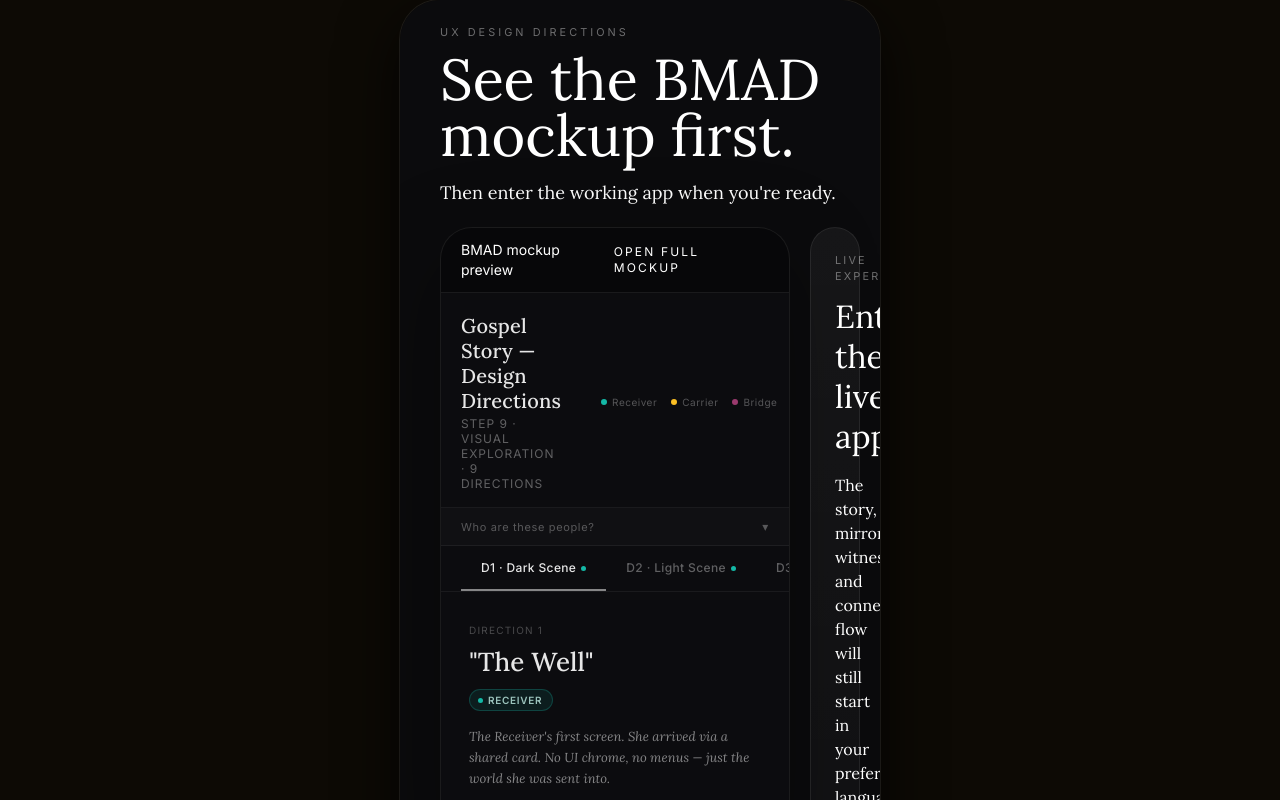
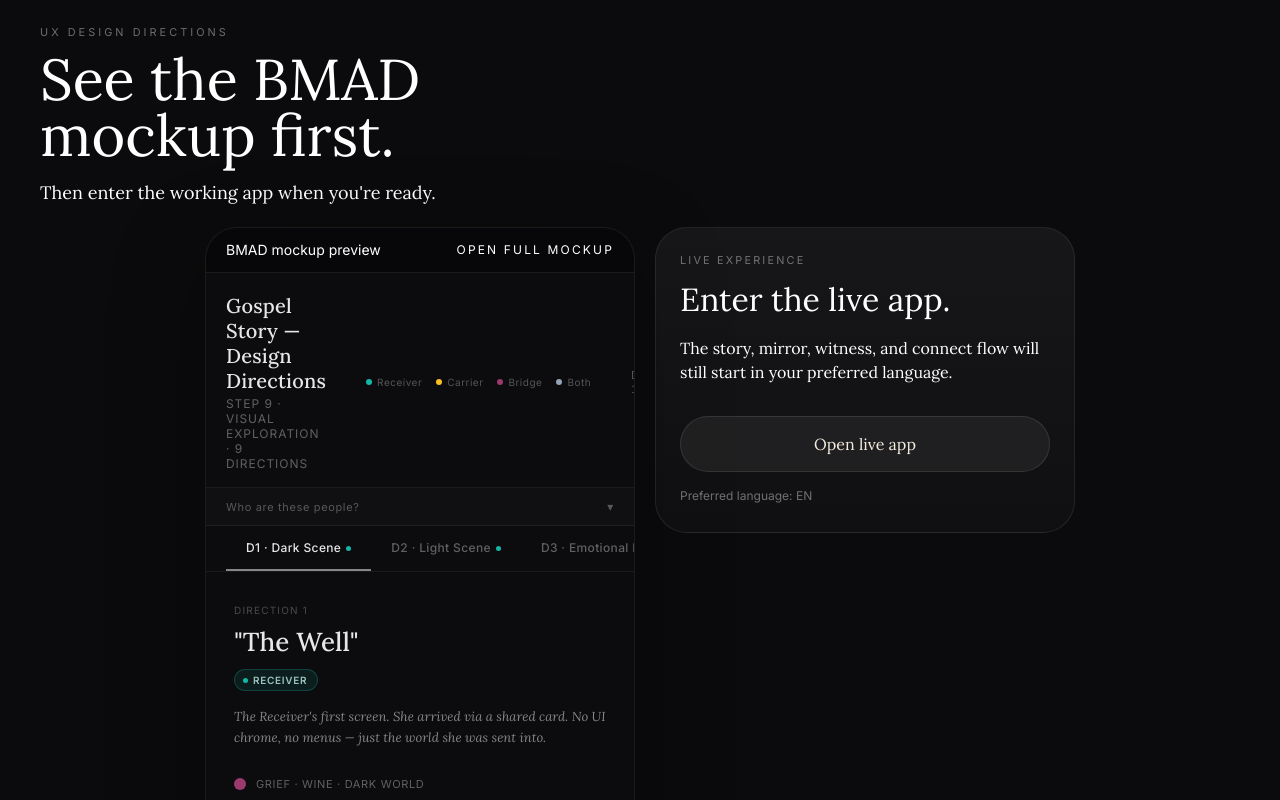
Before and after one commit to jeeminhan/jesus-story, a Next.js app: page / in a window 1280 px wide. Shown: the top 800 px of the page. Built offline with nearby package versions, Linux system fonts and the light colour scheme; no server answers; the database is empty.

Commit message:
Use full-width mockup entry layout

```diff
--- a/src/app/globals.css
+++ b/src/app/globals.css
@@ -87,6 +87,21 @@ body {
     overflow: hidden;
     transform: translateZ(0);
   }
+
+  body:has(#phone-frame > .root-entry-shell) {
+    display: block;
+    background-color: #0b0b0d;
+  }
+
+  #phone-frame:has(> .root-entry-shell) {
+    width: 100%;
+    min-height: 100vh;
+    max-width: none;
+    border-radius: 0;
+    box-shadow: none;
+    overflow: visible;
+    background-color: #0b0b0d;
+  }
 }
 
 .prose-story {
--- a/src/app/page.tsx
+++ b/src/app/page.tsx
@@ -32,7 +32,7 @@ export default async function HomePage() {
   const preferredLang = resolvePreferredLang(languageHeader, activeLangs);
 
   return (
-    <main className="min-h-screen bg-[#0b0b0d] px-4 py-6 text-white sm:px-6 lg:px-10">
+    <main className="root-entry-shell min-h-screen bg-[#0b0b0d] px-4 py-6 text-white sm:px-6 lg:px-10">
       <div className="mx-auto flex min-h-[calc(100vh-3rem)] w-full max-w-[1200px] flex-col gap-5">
         <div className="max-w-2xl">
           <p
--- a/src/components/WitnessVideoPlayer.tsx
+++ b/src/components/WitnessVideoPlayer.tsx
@@ -1,6 +1,6 @@
 'use client';
 
-import { useRouter } from 'next/navigation';
+import { useRouter, useSearchParams } from 'next/navigation';
 import { useEffect, useRef, useState } from 'react';
 import type { WitnessVideo } from '@/lib/types';
 
@@ -12,6 +12,7 @@ interface WitnessVideoPlayerProps {
 
 export function WitnessVideoPlayer({ video, lang, arcSlug }: WitnessVideoPlayerProps) {
   const router = useRouter();
+  const searchParams = useSearchParams();
   const videoRef = useRef<HTMLVideoElement>(null);
   const [isInitialLoading, setIsInitialLoading] = useState(true);
   const [isBuffering, setIsBuffering] = useState(false);
@@ -26,6 +27,7 @@ export function WitnessVideoPlayer({ video, lang, arcSlug }: WitnessVideoPlayerP
   const homePath = `/${lang}`;
   const eyebrowLabel = `${video.emotional_key} path · same story`;
   const hasFinishedState = isComplete || hasLoadError;
+  const forceLoadError = searchParams.get('witnessError') === '1';
   const pullQuote =
     video.emotional_key === 'grief'
       ? "I didn't think anything could reach me in that season. I was wrong."
@@ -38,6 +40,15 @@ export function WitnessVideoPlayer({ video, lang, arcSlug }: WitnessVideoPlayerP
             : 'I kept looking for something real. This met me first.';
 
   useEffect(() => {
+    if (forceLoadError) {
+      setIsInitialLoading(false);
+      setIsBuffering(false);
+      setNeedsTapToPlay(false);
+      setHasLoadError(true);
+      setIsPlaying(false);
+      return;
+    }
+
     async function attemptAutoplay() {
       const videoElement = videoRef.current;
       if (!videoElement) {
@@ -55,7 +66,7 @@ export function WitnessVideoPlayer({ video, lang, arcSlug }: WitnessVideoPlayerP
     }
 
     void attemptAutoplay();
-  }, [video.id]);
+  }, [forceLoadError, video.id]);
 
   async function togglePlayback() {
     const videoElement = videoRef.current;
```
Also changed, not shown: 1 other file (tests, documents, lock files or other folders).
